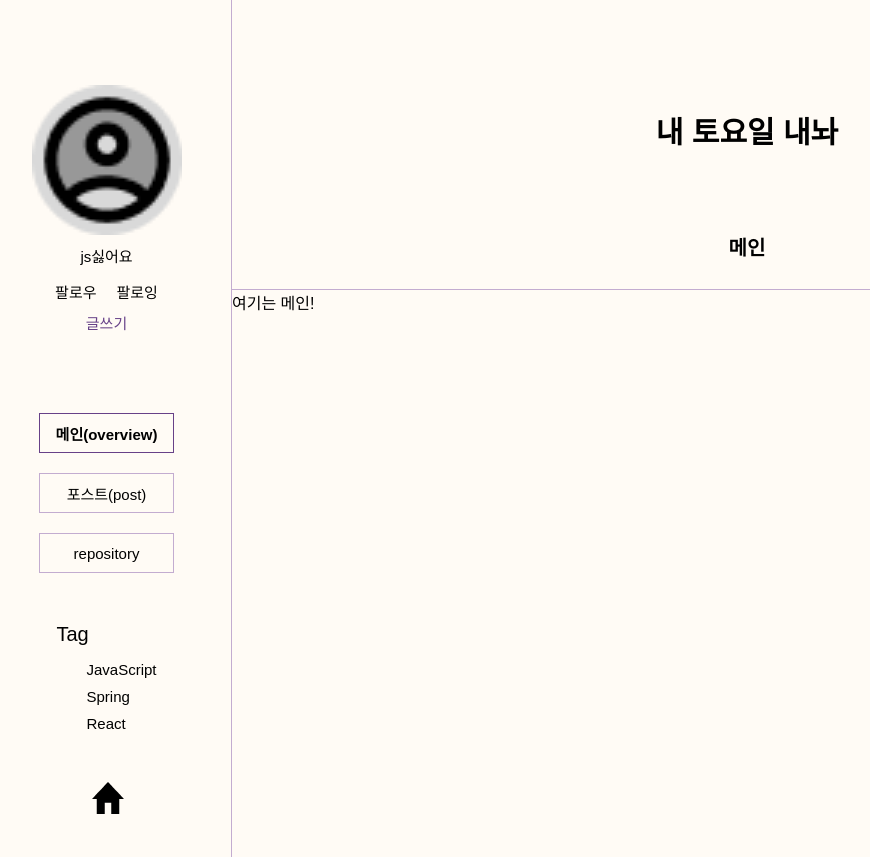
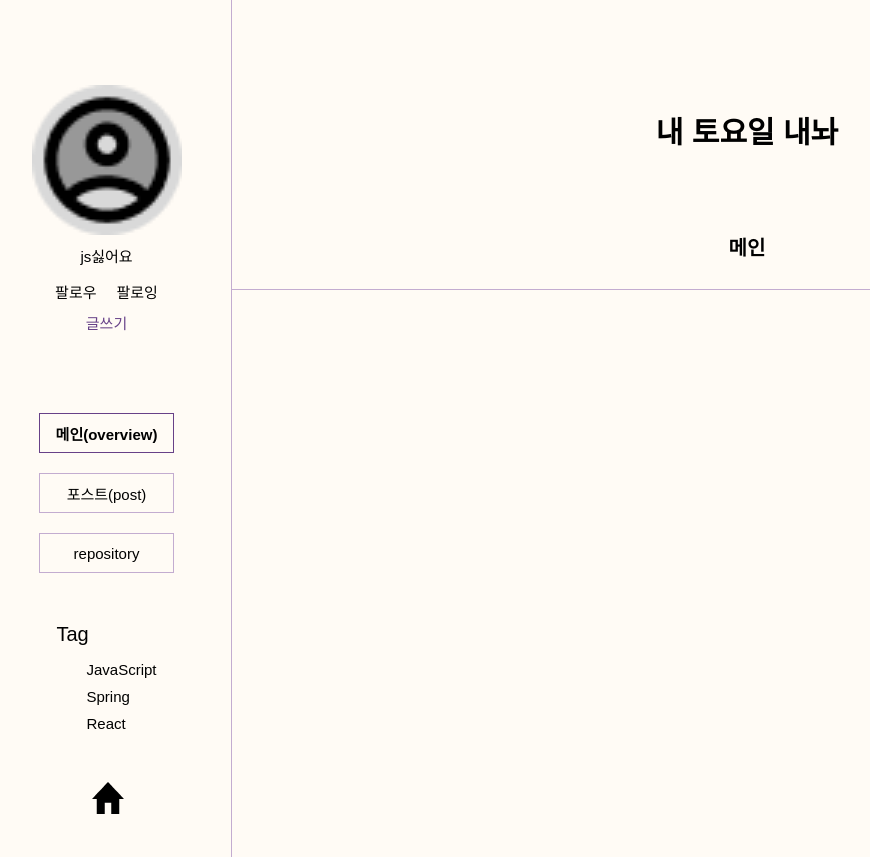
Before and after one commit to Hyangyoun/StudyCode_front, a React (Create React App) app: page /blog in a window 1280 px wide. Shown: the whole page, without its empty margins (18-888 px from the left). Built offline with nearby package versions, Linux system fonts and the light colour scheme; a web font is replaced by a local one.

Commit message:
skin1 수정중
10/18 오전10시

```diff
--- /dev/null
+++ b/src/Blog/BlogSkin1.jsx
@@ -0,0 +1,27 @@
+import { useEffect, useState } from "react";
+import styled from "styled-components";
+
+import BlogSkin1Side from "../Blog/BlogSkin1Side";
+import BlogSkin1Header from "../Blog/BlogSkin1Header";
+import BlogSkin1Post from "../Blog/BlogSkin1Post";
+import BlogSkin1Followers from "../Blog/BlogSkin1Followers";
+import BlogSkin1Repo from "../Blog/BlogSkin1Repo";
+import BlogSkin1Main from "../Blog/BlogSkin1Main";
+
+
+function BlogSkin1 (props){
+    const [menuIndex, setMenuIndex] = useState(1)
+
+    /** props로 넘어갈 state set 함수 */
+    const ChangeMenuIndex = (value) => {
+        setMenuIndex(value);
+    };
+
+    return(
+        <BlogSkin1Header menuIndex={menuIndex} changeMenuIndex={ChangeMenuIndex}/>
+        )
+
+}
+
+
+export default BlogSkin1
--- a/src/Blog/BlogSkin1Header.jsx
+++ b/src/Blog/BlogSkin1Header.jsx
@@ -1,5 +1,10 @@
 import React, { useEffect, useState } from "react";
 import styled from "styled-components";
+import BlogSkin1Post from "../Blog/BlogSkin1Post";
+import BlogSkin1Followers from "../Blog/BlogSkin1Followers";
+import BlogSkin1Repo from "../Blog/BlogSkin1Repo";
+import BlogSkin1Main from "../Blog/BlogSkin1Main";
+
 
 function BlogSkin1Header(props){
 
@@ -31,6 +36,37 @@ const HandleScreenSize = () => {
     },[])
 
     return(
+        <BlogSection>
+        <Sidebar $menuIndex={menuIndex}>
+        <img className="profilePicture" src="/image/icon/profile.png" alt="프로필사진"/>
+        <div className="nickName">js싫어요</div>
+        <div className="follow">
+            <span onClick={() => changeMenuIndex(4)}>팔로우{}</span>
+            <span onClick={() => changeMenuIndex(4)}>팔로잉{}</span>
+        </div>
+        <span className="write">글쓰기</span>
+        <div className="cartegoryForm" >
+            <div onClick={() => changeMenuIndex(1)} className="overview">메인(overview)</div>
+            <div onClick={() => changeMenuIndex(2)} className="post">포스트(post)</div>
+            <div onClick={() => changeMenuIndex(3)} className="repository">repository</div>
+        </div>
+        <div className="tagBox"> Tag
+            <ul>
+                <li>JavaScript</li>
+                <li>Spring</li>
+                <li>React</li>
+            </ul>
+        </div >{ menuIndex === 2 || menuIndex === 3 ?
+        <div className="searchForm">
+            <input className="searchInput" type="text" />
+            <img className="searchRight" src="/image/icon/icon_searchright.png" alt="검색버튼"/>
+        </div> : null}
+        <div className="home">
+            <a href="./">
+                <img src="/image/icon/home.png" alt="메인화면으로돌아가기"/>
+            </a>
+        </div>
+    </Sidebar>
         <BlogHeader $screenSize={screenSize} $menuClick={menuClick} $menuIndex={menuIndex}>
             <div className="blogName">내 토요일 내놔</div>
             <div className="blogMain">
@@ -45,9 +81,138 @@ const HandleScreenSize = () => {
                     <li>+</li>
                 </ul>}
             </div>
+                {menuIndex === 1 ? <BlogSkin1Main/> :  menuIndex === 2 ? <BlogSkin1Post/> :
+                menuIndex === 3 ? <BlogSkin1Repo/> : menuIndex === 4 ? <BlogSkin1Followers/> : null}
         </BlogHeader>
+        </BlogSection>
     )
 }
+const BlogSection = styled.div`
+    display: flex;
+    flex-direction: row;
+
+    div{
+        display: flex;
+        flex-direction: column;
+    }
+`
+/** 블로그 사이드바 스타일 컴포넌트  */
+const Sidebar = styled.div`
+    width: 250px; height: auto;
+    min-height: 100%;
+    padding-bottom: 40px;
+    border-right: 1px solid var(--second);
+    display: flex;
+    flex-direction: column;
+    align-items: center;
+    font-size: 15px;
+
+    .profilePicture{
+        width: 150px; height: auto;
+        margin-top: 85px;
+        cursor: pointer;
+    }
+
+    .nickName{
+        margin-top: 10px;
+        align-items: center;
+        text-align: center;
+        cursor: pointer;
+    }
+
+    .follow{
+        margin-top: 15px;
+        display: flex;
+        flex-direction: row;
+        >span{
+            cursor: pointer;
+            margin: 0 10px 0 10px;
+        }
+    }
+
+    .write{
+        margin-top: 10px;
+        display: flex;
+        justify-content:center;
+        color: var(--primary);
+        cursor: pointer;
+        &:hover{
+            font-weight: bold;
+        }
+    }
+
+    .cartegoryForm{
+    margin-top: 70px;
+        >div{
+            width: 135px; height: 40px;
+            margin: 10px;
+            border: 1px solid var(--second);
+            display: flex;
+            justify-content: center;
+            align-items: center;
+        }
+        >div:hover{
+            border: 1px solid var(--primary);
+            font-weight: bold;
+            cursor: pointer;
+        }
+        :nth-child(${props =>props.$menuIndex}){
+            border: 1px solid var(--primary);
+            font-weight: bold;
+            cursor: pointer;
+        }
+    }
+
+    .tagBox {
+        margin-top: 40px;
+        font-size: 20px;
+        &>ul {
+            display: flex;
+            flex-direction: column;
+            margin: 15px 0 0 30px;
+            padding: 0;
+            font-size: 15px;
+            > li {
+                display: flex;
+                cursor: pointer;
+            }
+            > li:hover {
+                color: var(--primary);
+                text-decoration: underline;
+            }
+            li:not(:last-child) {
+                margin-bottom: 10px;
+            }
+        }
+    }
+
+    .searchForm{
+        display: flex;
+        justify-content: center;
+        align-items: center;
+        margin-top: 40px;
+    }
+
+    .searchInput{
+        box-sizing: border-box;
+        width: 150px; height: 30px;
+        padding-right: 30px;
+    }
+
+    .searchRight{
+        position: relative;
+        left: 60px;
+        bottom: 27px;
+    }
+    .home{
+        width:30px; height: auto;
+        margin-top: 20%;
+        top: 900px;
+        position: sticky;
+        cursor: pointer;
+    }
+    `
+
 const BlogHeader = styled.div`
     width:${props => props.$screenSize}px;
     height: 290px;
--- a/src/Blog/BlogSkin1Main.jsx
+++ b/src/Blog/BlogSkin1Main.jsx
@@ -1,8 +1,7 @@
 
 function BlogSkin1Main(props){
     return(
-    <>여기는 메인!
-    </>)
+    <></>)
 }
 
 export default BlogSkin1Main
--- a/src/Blog/BlogSkin1Post.jsx
+++ b/src/Blog/BlogSkin1Post.jsx
@@ -1,5 +1,6 @@
 import React, { useEffect, useState } from "react";
 import styled from "styled-components";
+import BlogSkin1Footer from "../Blog/BlogSkin1Footer";
 
 function BlogSkin1Post(props){
 
@@ -19,6 +20,7 @@ function BlogSkin1Post(props){
     },[])
 
     return(
+    <>
         <BlogPost $screenSize={screenSize} >
             <ul>
                 <li className="post">
@@ -37,6 +39,8 @@ function BlogSkin1Post(props){
                 </li>
             </ul>
         </BlogPost>
+        <BlogSkin1Footer/>
+    </>
     )
 }
 
@@ -61,7 +65,6 @@ const BlogPost = styled.div`
             width: 700px; height: 370px;
             border-radius: 5px 5px 0 0;
             overflow: hidden;
-            margin-top: 30px;
             cursor: pointer;
 
         }
--- a/src/Blog/BlogSkin1Side.jsx
+++ b/src/Blog/BlogSkin1Side.jsx
@@ -40,7 +40,7 @@ function BlogSkin1Side(props){
     )
 }
 
-/** 블로그 스타일 컴포넌트  */
+/** 블로그 사이드바 스타일 컴포넌트  */
 const Sidebar = styled.div`
     width: 250px; height: auto;
     min-height: 100%;
--- a/src/Page/BlogPage.jsx
+++ b/src/Page/BlogPage.jsx
@@ -1,15 +1,7 @@
 import { useEffect, useState } from "react";
-import BlogSkin1Side from "../Blog/BlogSkin1Side";
-import BlogSkin1Header from "../Blog/BlogSkin1Header";
 import BlogSkin2 from "../Blog/BlogSkin2";
 import OverView from "../Blog/OverView";
-import styled from "styled-components";
-import BlogSkin1Post from "../Blog/BlogSkin1Post";
-import BlogSkin1Footer from "../Blog/BlogSkin1Footer";
-import BlogSkin1Followers from "../Blog/BlogSkin1Followers";
-import BlogSkin1Repo from "../Blog/BlogSkin1Repo";
-import BlogSkin1Main from "../Blog/BlogSkin1Main";
-
+import BlogSkin1 from "../Blog/BlogSkin1";
 
 function BlogPage(props){
     const [menuIndex, setMenuIndex] = useState(1)
@@ -22,24 +14,13 @@ function BlogPage(props){
 
     return(
         <>
-            {skin === 1 ?
+            {skin === 1 ?<BlogSkin1 menuIndex={menuIndex} changeMenuIndex={ChangeMenuIndex} />:
+            skin === 2 ?
             <>
-                <BlogSection>
-                    <BlogSkin1Side menuIndex={menuIndex} changeMenuIndex={ChangeMenuIndex} />
-                    <div>
-                        <BlogSkin1Header menuIndex={menuIndex} changeMenuIndex={ChangeMenuIndex} />
-                        {menuIndex === 1 ? <BlogSkin1Main/> :  menuIndex === 2 ? <BlogSkin1Post/> :
-                         menuIndex === 3 ? <BlogSkin1Repo/> : menuIndex === 4 ? <BlogSkin1Followers/> : null}
-                        { menuIndex === 2 ? <BlogSkin1Footer/> : null}
-                    </div>
-                </BlogSection>
-            </>
-                :
-                skin === 2 ?
-                    <BlogSkin2 menuIndex={menuIndex} changeMenuIndex={ChangeMenuIndex} />
-                    : null
-            }
-
+                <BlogSkin2 menuIndex={menuIndex} changeMenuIndex={ChangeMenuIndex}/>
+                <OverView/>
+            </>:
+            null}
         </>
     )
 }
@@ -92,14 +73,5 @@ String b = "";
 asdfasdf
 asdfasdf
 `}
-const BlogSection = styled.div`
-    display: flex;
-    flex-direction: row;
-
-    div{
-        display: flex;
-        flex-direction: column;
-    }
-`
 
 export default BlogPage
```
